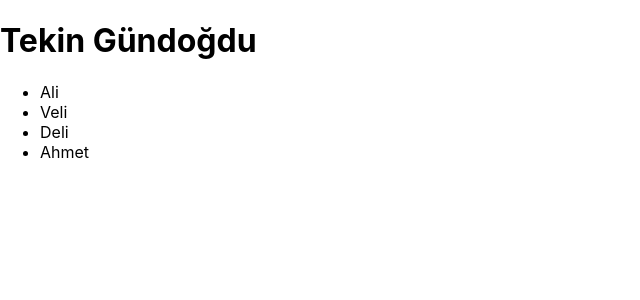
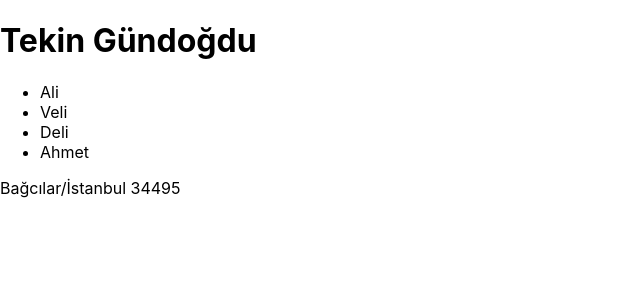
Before and after one commit to gundogdutekin/React-Learning, a React (Create React App) app: page / in a window 1280 px wide. Shown: the top 300 px of the page, without its empty margins (0-640 px from the left). Built offline with nearby package versions, Linux system fonts and the light colour scheme.

Commit message:
Shape definition to props

```diff
--- a/src/App.js
+++ b/src/App.js
@@ -4,7 +4,7 @@ import User from "./components/User";
 function App() {
   return (
     <div >
-       <User name={"Tekin"} surname="Gündoğdu" isloggedIn={true} friends={['Ali','Veli','Deli','Ahmet']}/>
+       <User adress={{title:'Bağcılar/İstanbul',zip:34495}} name={"Tekin"} surname="Gündoğdu" isloggedIn={true} friends={['Ali','Veli','Deli','Ahmet']}/>
 
     </div>
   );
--- a/src/components/User.js
+++ b/src/components/User.js
@@ -1,6 +1,6 @@
 import PropTypes from "prop-types";
 
-const User=({isloggedIn,name,surname,friends})=>{
+const User=({isloggedIn,name,surname,friends,adress})=>{
     return(
         <div>
             {isloggedIn ? <h1>{name} {surname}</h1> : <h1>Not Logged In</h1>}
@@ -12,13 +12,18 @@ const User=({isloggedIn,name,surname,friends})=>{
 
                 }
             </ul>
+            {adress.title} {adress.zip}
        </div>)
 }
 User.propTypes={
     isloggedIn:PropTypes.bool.isRequired,
     name:PropTypes.oneOfType([PropTypes.string,PropTypes.number]).isRequired,
     surname:PropTypes.string.isRequired,
-    friends:PropTypes.array.isRequired
+    friends:PropTypes.array.isRequired,
+    adress:PropTypes.shape({
+        title:PropTypes.string.isRequired,
+        zip:PropTypes.number.isRequired
+    })
 }
 
 export default User;
```
